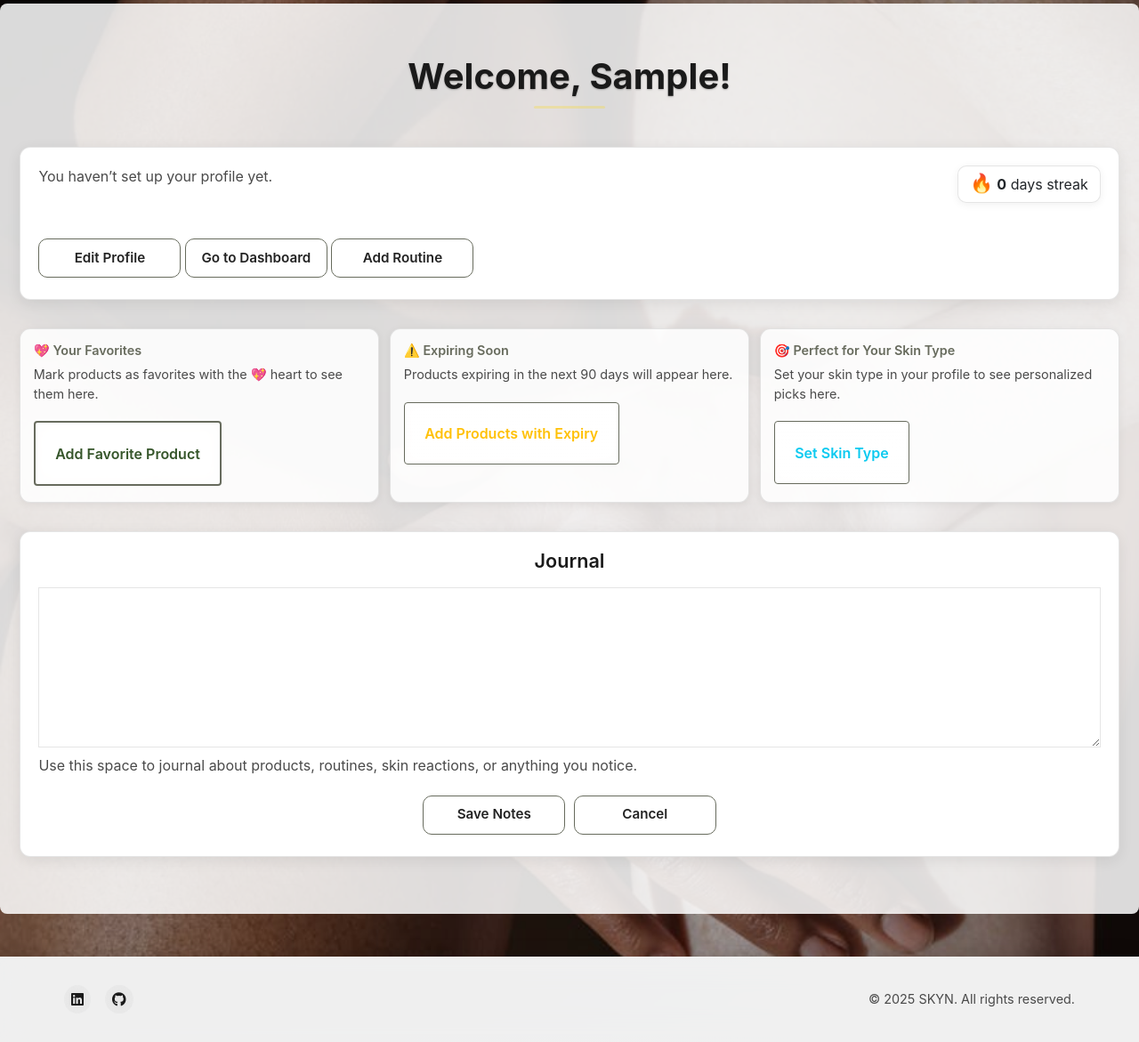
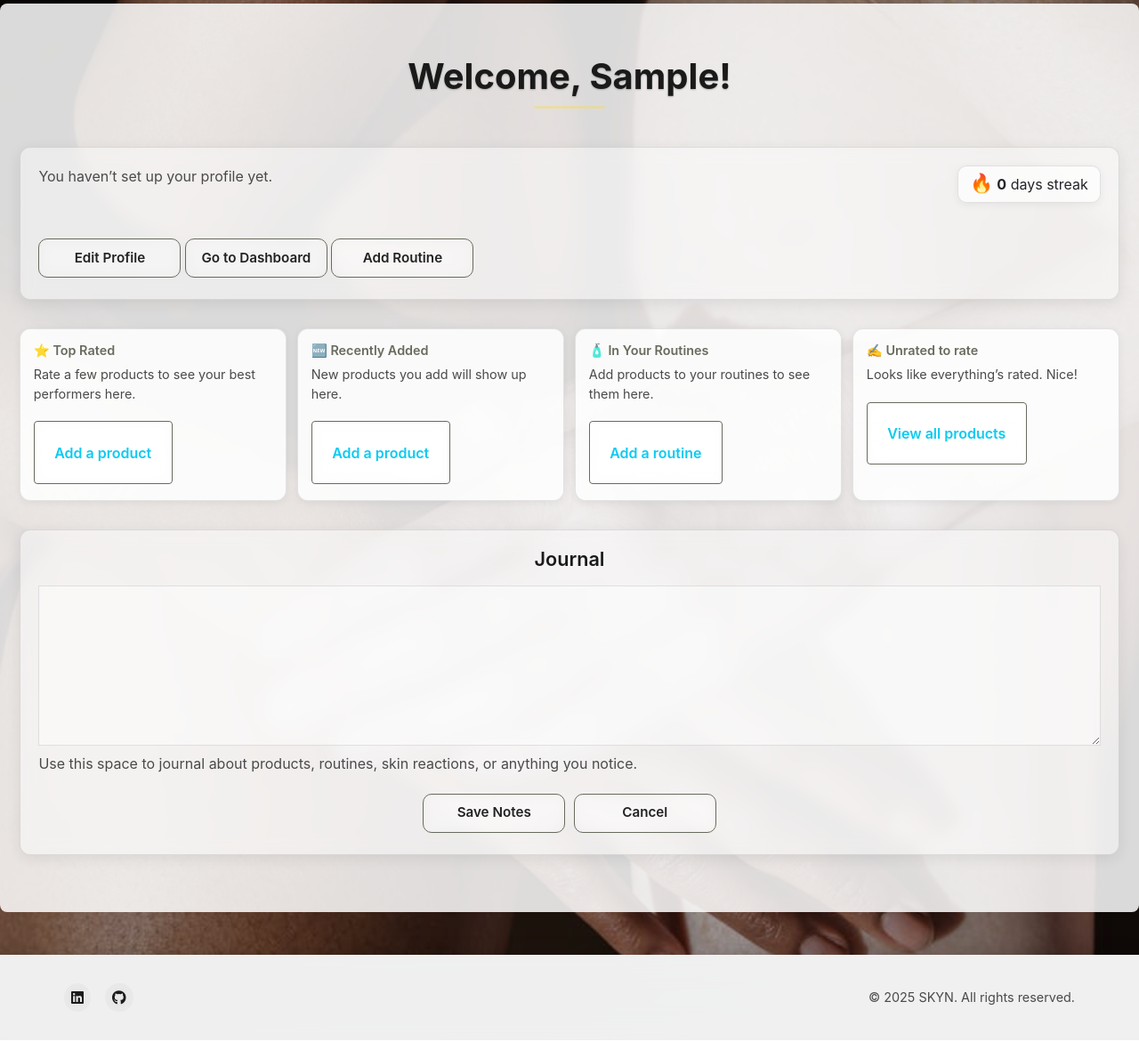
Before and after one commit to iismail06/Skincare_tracker_SKYN, a Django app: page /profile/ in a window 1280 px wide. Shown: the part 44-1215 px from the top of the page at 89% size. Run offline with Django 5.2, Linux system fonts and the light colour scheme; the visitor is signed in with stand-in values (Sample User, id 1); data that the repository does not hold is empty; some libraries are stand-ins or nearby versions.

Commit message:
feat: enhance profile page with new product widgets for top rated, recently added, and unrated products

```diff
--- a/static/css/style.css
+++ b/static/css/style.css
@@ -11,14 +11,14 @@
     --accent-color-strong-rgb: 103, 107, 93;                    /* darker greenish for hover tints */
 
     /* Glass tokens (used by nav, cards, and panels) */
-    --glass-bg: rgba(255, 255, 255, 0.6);                       /* glass background fill for panels */
-    --glass-bg-subtle: rgba(255, 255, 255, 0.4);                /* softer glass fill (subtle states or alt panels) */
+    --glass-bg: rgba(255, 255, 255, 0.35);                      /* more transparent glass for panels */
+    --glass-bg-subtle: rgba(255, 255, 255, 0.25);               /* softer glass fill (subtle states or alt panels) */
     --glass-border: rgba(0, 0, 0, 0.08);                        /* outline for glass panels/cards */
-    --glass-gradient-top: rgba(255, 255, 255, 0.55);            /* vertical glass sheen */
-    --glass-gradient-bottom: rgba(255, 255, 255, 0.35);         /* vertical glass sheen */
+    --glass-gradient-top: rgba(255, 255, 255, 0.30);            /* vertical glass sheen */
+    --glass-gradient-bottom: rgba(255, 255, 255, 0.18);         /* vertical glass sheen */
 
     /* Surfaces & borders */
-    --card-bg: #ffffff;                 /* default panel/card background (cards, containers) */
+    --card-bg: rgba(255, 255, 255, 0.45); /* more transparent default card background */
     --border: rgba(0, 0, 0, 0.1);      /* generic border color (cards, inputs, separators) */
     --gray: #6c757d;                   /* muted text color (help text, meta labels) */
     --primary: var(--accent-color);     /* alias to accent; used where “primary” is expected by rules */
@@ -35,14 +35,14 @@
 
     /* Navbar glass controls (light mode defaults) */
     --navbar-bg-rgb: 0, 0, 0;  /* neutral dark glass in light mode */
-    --navbar-opacity: 0.12;    /* light mode opacity */
+    --navbar-opacity: 0.10;    /* slightly more transparent in light mode */
 
 }
 
 
 /* ==========================================================================
      2. BASIC RESET & LAYOUT
-     -------------------------------------------------------------------------- */
+      ========================================================================== */
 
 * {
     margin: 0;
@@ -1561,17 +1522,13 @@ body.dark-theme .welcome-text { color: #ffffff !important; }
     flex-wrap: wrap; /* prevent stretching; let buttons size to content */
 }
 
+/* Unified profile button style */
+.profile-container .btn-profile,
 .profile-container .form-actions-row .add-routine-btn,
-.profile-container .form-actions-row .edit-btn {
-    border: 1.5px solid var(--accent-color-bg, #676B5D) !important;
-    background: transparent !important;
-    color: var(--accent-color-text, #222) !important;
-    padding: 0.7rem 1rem;
-    border-radius: 10px;
-}
-
-/* Unified profile button style */
-.profile-container .btn-profile {
+.profile-container .form-actions-row .edit-btn,
+.profile-container .profile-actions-row .btn-wide,
+.profile-container .profile-actions-row .edit-btn,
+.profile-container .profile-actions-row .add-routine-btn {
     min-width: 160px;
     height: 44px;
     padding: 0 1rem;
@@ -2056,6 +2043,10 @@ body.dark-theme .add-routine-page .edit-btn { color: #fff; border-color: rgba(25
 @media (max-width: 600px) {
   .profile-container .product-widgets { grid-template-columns: 1fr; }
   .profile-container section[aria-label="At a glance"] .streak-card { position: static; margin: 0.5rem auto 0; }
+}
+/* Make room for 4 widgets in a row on large screens */
+@media (min-width: 1200px) {
+    .profile-container .product-widgets { grid-template-columns: repeat(4, minmax(0, 1fr)); }
 }
 
 /* Profile: mobile-friendly buttons and layout */
--- a/templates/users/profile.html
+++ b/templates/users/profile.html
@@ -50,67 +50,78 @@
     <!-- Personalized widgets (read-only previews) -->
     <section class="product-widgets-section">
       <div class="product-widgets">
-        <!-- Favorites -->
-        <div class="product-widget favorites-widget">
-          <h4>💖 Your Favorites</h4>
-          {% if favorite_products %}
+        <!-- Top Rated -->
+        <div class="product-widget top-rated-widget">
+          <h4>⭐ Top Rated</h4>
+          {% if top_rated %}
             <div class="product-mini-cards">
-              {% for product in favorite_products %}
-                <div class="product-mini-card" data-tooltip="{% if product.rating %}Rating: {{ product.rating }}/5⭐{% else %}Not rated{% endif %}{% if product.expiry_date %} | Expires: {{ product.expiry_date }}{% endif %}">
+              {% for product in top_rated %}
+                <div class="product-mini-card" data-tooltip="Rating: {{ product.rating|default:'-' }}/5⭐">
                   <span class="product-name">{{ product.name }}</span>
                 </div>
               {% endfor %}
             </div>
           {% else %}
             <div class="empty-widget">
-              <p class="empty-message">Mark products as favorites with the 💖 heart to see them here.</p>
-              <a href="{% url 'products:create' %}" class="btn btn-sm btn-outline-pink">Add Favorite Product</a>
+              <p class="empty-message">Rate a few products to see your best performers here.</p>
+              <a href="{% url 'products:create' %}" class="btn btn-sm btn-outline-info">Add a product</a>
             </div>
           {% endif %}
         </div>
 
-        <!-- Expiring Soon -->
-        <div class="product-widget expiry-widget">
-          <h4>⚠️ Expiring Soon</h4>
-          {% if expiry_preview %}
+        <!-- Recently Added -->
+        <div class="product-widget recently-added-widget">
+          <h4>🆕 Recently Added</h4>
+          {% if recent_products %}
             <div class="product-mini-cards">
-              {% for product in expiry_preview %}
-                <div class="product-mini-card expiry-warning" data-tooltip="Expires: {{ product.expiry_date }}{% if product.rating %} | Rating: {{ product.rating }}/5⭐{% endif %}">
+              {% for product in recent_products %}
+                <div class="product-mini-card" data-tooltip="Added: {{ product.created_at|date:'M d, Y' }}{% if product.rating %} | {{ product.rating }}⭐{% endif %}">
                   <span class="product-name">{{ product.name }}</span>
                 </div>
               {% endfor %}
             </div>
           {% else %}
             <div class="empty-widget">
-              <p class="empty-message">Products expiring in the next 90 days will appear here.</p>
-              <a href="{% url 'products:create' %}" class="btn btn-sm btn-outline-warning">Add Products with Expiry</a>
+              <p class="empty-message">New products you add will show up here.</p>
+              <a href="{% url 'products:create' %}" class="btn btn-sm btn-outline-info">Add a product</a>
             </div>
           {% endif %}
         </div>
 
-        <!-- Perfect for your skin -->
-        <div class="product-widget skin-type-widget">
-          {% if user_skin_type %}
-            <h4>🎯 Perfect for {{ user_skin_type|title }} Skin</h4>
-            {% if skin_type_products %}
+        <!-- In Your Routines -->
+        <div class="product-widget in-routines-widget">
+          <h4>🧴 In Your Routines</h4>
+          {% if in_routines %}
             <div class="product-mini-cards">
-                {% for product in skin_type_products %}
-                  <div class="product-mini-card" data-tooltip="{% if product.rating %}Rating: {{ product.rating }}/5⭐{% else %}Not rated{% endif %}">
+              {% for product in in_routines %}
+                <div class="product-mini-card" data-tooltip="{{ product.brand }}{% if product.rating %} | {{ product.rating }}⭐{% endif %}">
                   <span class="product-name">{{ product.name }}</span>
                 </div>
               {% endfor %}
             </div>
           {% else %}
             <div class="empty-widget">
-                <p class="empty-message">Add products that match your {{ user_skin_type }} skin type to see recommendations here.</p>
-                <a href="{% url 'products:create' %}" class="btn btn-sm btn-outline-info">Add Products</a>
+              <p class="empty-message">Add products to your routines to see them here.</p>
+              <a href="{% url 'routines:add' %}" class="btn btn-sm btn-outline-info">Add a routine</a>
             </div>
           {% endif %}
+        </div>
+
+        <!-- Unrated to rate -->
+        <div class="product-widget unrated-widget">
+          <h4>✍️ Unrated to rate</h4>
+          {% if unrated_to_rate %}
+            <div class="product-mini-cards">
+              {% for product in unrated_to_rate %}
+                <div class="product-mini-card" data-tooltip="Click product to edit and rate">
+                  <span class="product-name">{{ product.name }}</span>
+                </div>
+              {% endfor %}
+            </div>
           {% else %}
-            <h4>🎯 Perfect for Your Skin Type</h4>
             <div class="empty-widget">
-              <p class="empty-message">Set your skin type in your profile to see personalized picks here.</p>
-              <a href="{% url 'users:profile_edit' %}" class="btn btn-sm btn-outline-info">Set Skin Type</a>
+              <p class="empty-message">Looks like everything’s rated. Nice!</p>
+              <a href="{% url 'products:list' %}" class="btn btn-sm btn-outline-info">View all products</a>
             </div>
           {% endif %}
         </div>
--- a/users/views.py
+++ b/users/views.py
@@ -127,40 +127,32 @@ def profile_view(request):
         else:
             break
 
-    # 2) Skin-type products and favorites preview
+    # 2) Profile widgets (no duplication with dashboard)
     from products.models import Product
-    user_skin_type = None
-    try:
-        user_skin_type = profile.skin_type if profile else None
-    except Exception:
-        user_skin_type = None
-    skin_type_products = Product.objects.filter(
-        user=request.user,
-        skin_type=user_skin_type
-    ).exclude(skin_type__isnull=True).exclude(skin_type='')[:3] if user_skin_type else []
-
-    favorite_products = Product.objects.filter(user=request.user, is_favorite=True)[:3]
-
-    # 3) Expiring soon preview (next 90 days)
-    expiry_preview = []
-    from datetime import timedelta as _td
-    expiry_threshold = today + _td(days=90)
-    for product in Product.objects.filter(
-        user=request.user,
-        expiry_date__lte=expiry_threshold,
-        expiry_date__gte=today
-    ).order_by('expiry_date')[:4]:
-        expiry_preview.append(product)
+    # Top Rated: rating >= 4, sort by rating then recent updates
+    top_rated = Product.objects.filter(user=request.user, rating__gte=4).order_by('-rating', '-updated_at')[:3]
+    # Recently Added: newest first
+    recent_products = Product.objects.filter(user=request.user).order_by('-created_at')[:3]
+    # In Your Routines: distinct products referenced by any routine step
+    product_ids = (
+        RoutineStep.objects
+        .filter(routine__user=request.user, product__isnull=False)
+        .values_list('product_id', flat=True)
+        .distinct()[:3]
+    )
+    in_routines = Product.objects.filter(id__in=list(product_ids))
+    # Unrated to rate: products without a rating
+    unrated_to_rate = Product.objects.filter(user=request.user, rating__isnull=True)[:3]
 
     return render(request, 'users/profile.html', {
         'user': request.user,
         'profile': profile,
         'routine_counts': routine_counts,
         'current_streak': current_streak,
-        'skin_type_products': skin_type_products,
-        'favorite_products': favorite_products,
-        'expiry_preview': expiry_preview,
-        'user_skin_type': user_skin_type,
+        'top_rated': top_rated,
+        'recent_products': recent_products,
+        'in_routines': in_routines,
+        'unrated_to_rate': unrated_to_rate,
     })
 
 
```
Also changed, not shown: other parts of static/css/style.css (+80 -89 lines). Lines whose indentation alone changed are shown as unchanged.
